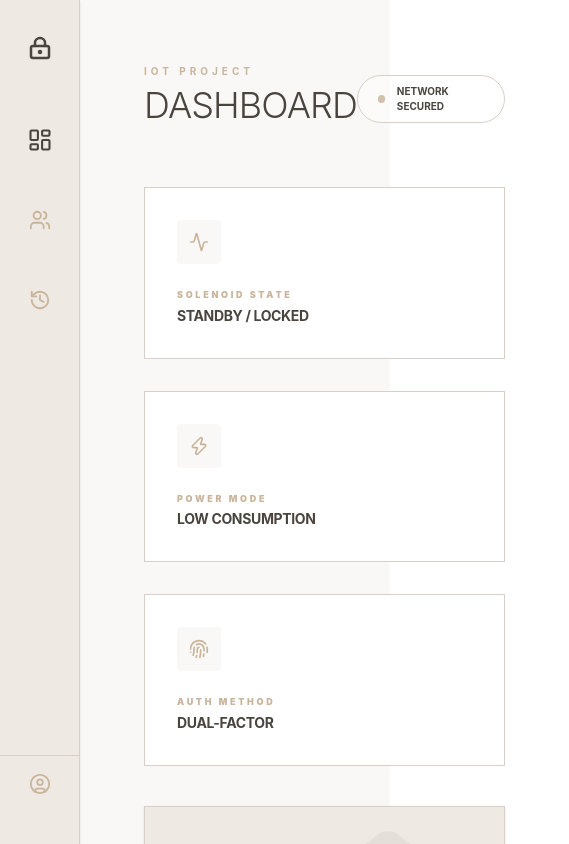
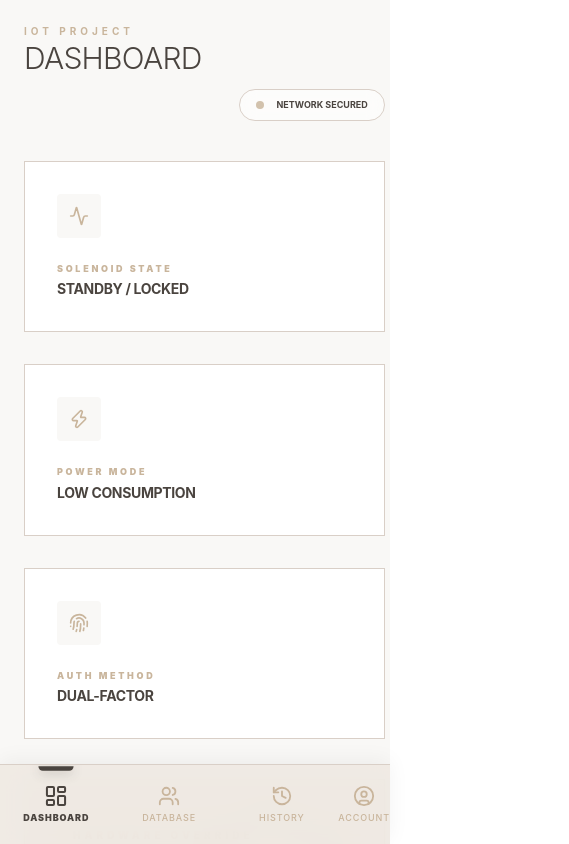
Before and after one commit to Nycto381/kunciin-web, a React (Vite) app in the folder secure-door-web/: page / in a window 390 px wide. Shown: the top 844 px of the page, 569 px wide, since content can reach past the window. Built offline with nearby package versions, Linux system fonts and the light colour scheme; no server answers; the database is empty.

Commit message:
fitur update responsif

```diff
--- a/secure-door-web/src/App.jsx
+++ b/secure-door-web/src/App.jsx
@@ -26,7 +26,6 @@ const App = () => {
       .channel('logs-changes')
       .on('postgres_changes', { event: 'INSERT', schema: 'public', table: 'door_logs' },
           () => {
-            // Panggil ulang fetchInitialData agar data baru langsung digabung dengan nama user
             fetchInitialData();
           })
       .subscribe();
@@ -49,13 +48,11 @@ const App = () => {
 
   const fetchInitialData = async () => {
     try {
-      // 1. Ambil data user credentials
       const { data: usersData } = await supabase
         .from('user_credentials')
         .select('*')
         .order('created_at', { ascending: false });
 
-      // 2. Ambil data logs secara sederhana
       const { data: logsData, error: logsError } = await supabase
         .from('door_logs')
         .select('*')
@@ -64,8 +61,6 @@ const App = () => {
 
       if (logsError) throw logsError;
 
-      // 3. PROSES PENGGABUNGAN DATA (Manual Join)
-      // Ini memastikan data tidak kosong meskipun relasi di Supabase belum diatur
       const enrichedLogs = logsData.map(log => {
         const userData = usersData?.find(u => u.fingerprint_id === log.fingerprint_id);
         return {
@@ -106,46 +101,58 @@ const App = () => {
   return (
     <div className="flex min-h-screen bg-[#F9F8F6] text-[#4A443F] font-sans selection:bg-[#C9B59C] selection:text-white">
 
-      {/* SIDEBAR DYNAMIS */}
-      <aside className="fixed left-0 top-0 h-screen bg-[#EFE9E3] border-r border-[#D9CFC7] z-50 transition-all duration-500 ease-in-out w-20 hover:w-64 group shadow-sm flex flex-col overflow-hidden">
-        <div className="h-24 flex items-center shrink-0 cursor-default relative overflow-hidden">
+      {/* SIDEBAR: Desktop (Kiri) & Mobile (Bawah) */}
+      <aside className="fixed bottom-0 left-0 w-full h-20 bg-[#EFE9E3]/90 backdrop-blur-md border-t border-[#D9CFC7] z-[100]
+                        md:top-0 md:left-0 md:h-screen md:w-20 md:hover:w-64 md:border-r md:border-t-0 md:bg-[#EFE9E3]
+                        flex flex-row md:flex-col transition-all duration-500 ease-in-out shadow-[0_-4px_20px_rgba(0,0,0,0.05)] md:shadow-none overflow-hidden">
+
+        {/* Logo Section - Hanya muncul di Desktop */}
+        <div className="hidden md:flex h-24 items-center shrink-0 cursor-default relative overflow-hidden">
           <div className="w-20 flex justify-center items-center shrink-0">
             <div className="transition-all duration-700 ease-in-out group-hover:rotate-[360deg] group-hover:scale-125">
               <LockKeyhole size={24} className="text-[#4A443F]" strokeWidth={2.5} />
             </div>
           </div>
-          <span className="text-xl tracking-[0.1em] group-hover:tracking-[0.25em] text-[#4A443F] opacity-0 group-hover:opacity-100 transition-all duration-700 ease-in-out whitespace-nowrap ml-1 font-medium group-hover:font-black">
-            KUNCIIN
-          </span>
-          <div className="absolute bottom-6 left-20 right-10 h-[2px] bg-[#4A443F] scale-x-0 group-hover:scale-x-100 transition-transform duration-700 origin-left opacity-20" />
+          <span className="text-xl tracking-[0.1em] font-medium ml-1">KUNCIIN</span>
         </div>
 
-        <nav className="flex-1 space-y-6 py-4">
+        {/* Navigation Items */}
+        <nav className="flex flex-row md:flex-col flex-1 items-center justify-around md:justify-start md:py-4 md:space-y-6 w-full">
           <NavItem active={activeTab === 'dashboard'} onClick={() => setActiveTab('dashboard')} icon={<LayoutDashboard size={22}/>} label="DASHBOARD" />
           <NavItem active={activeTab === 'users'} onClick={() => setActiveTab('users')} icon={<Users size={22}/>} label="DATABASE" />
           <NavItem active={activeTab === 'logs'} onClick={() => setActiveTab('logs')} icon={<History size={22}/>} label="HISTORY" />
+          {/* Mobile version of Account */}
+          <div className="md:hidden">
+            <NavItem active={activeTab === 'account'} onClick={() => setActiveTab('account')} icon={<UserCircle size={22}/>} label="ACCOUNT" />
+          </div>
         </nav>
 
-        <div className="pb-8 border-t border-[#D9CFC7]">
+        {/* Account Section - Hanya muncul di Desktop */}
+        <div className="hidden md:block pb-8 border-t border-[#D9CFC7]">
           <NavItem active={activeTab === 'account'} onClick={() => setActiveTab('account')} icon={<UserCircle size={22}/>} label="ACCOUNT" />
         </div>
       </aside>
 
-      <main className="flex-1 ml-20 p-16 transition-all duration-500">
-        <header className="flex justify-between items-end mb-16">
-          <div>
-            <p className="text-[10px] tracking-[0.4em] text-[#C9B59C] uppercase mb-2 font-bold">IoT Project</p>
-            <h2 className="text-4xl font-light text-[#4A443F] tracking-tight uppercase leading-none">
+      {/* MAIN CONTENT Area */}
+      <main className="flex-1 transition-all duration-500
+                       ml-0 md:ml-20
+                       p-6 md:p-16
+                       pb-32 md:pb-16">
+
+        <header className="flex flex-col md:flex-row justify-between items-start md:items-end mb-10 md:mb-16 gap-4">
+          <div className="space-y-1">
+            <p className="text-[10px] tracking-[0.4em] text-[#C9B59C] uppercase font-bold">IoT Project</p>
+            <h2 className="text-3xl md:text-4xl font-light text-[#4A443F] tracking-tight uppercase leading-none">
               {activeTab}
             </h2>
           </div>
-          <div className="flex items-center gap-3 text-[10px] font-bold border border-[#D9CFC7] px-5 py-2 rounded-full text-[#4A443F] bg-white/50">
+          <div className="flex items-center gap-3 text-[9px] font-bold border border-[#D9CFC7] px-4 py-2 rounded-full text-[#4A443F] bg-white/50 backdrop-blur-sm self-end md:self-auto">
             <span className="w-2 h-2 bg-[#C9B59C] rounded-full animate-pulse"></span>
             NETWORK SECURED
           </div>
         </header>
 
-        <div className="max-w-6xl">
+        <div className="max-w-6xl mx-auto">
           {activeTab === 'dashboard' && <Dashboard status={status} sendCommand={sendCommand} />}
           {activeTab === 'users' && <UserList users={users} refreshUsers={fetchInitialData} />}
           {activeTab === 'logs' && <DoorLogs logs={logs} />}
@@ -158,17 +165,27 @@ const App = () => {
 const NavItem = ({ active, onClick, icon, label }) => (
   <button
     onClick={onClick}
-    className={`w-full flex items-center transition-all duration-300 group/item relative h-14 overflow-hidden ${
-      active ? 'text-[#4A443F]' : 'text-[#C9B59C] hover:text-[#4A443F]'
-    }`}
+    className={`flex flex-col md:flex-row items-center justify-center md:justify-start transition-all duration-300 relative
+                w-full h-full md:h-14
+                ${active ? 'text-[#4A443F]' : 'text-[#C9B59C] hover:text-[#4A443F]'}`}
   >
-    <div className={`relative z-10 w-20 flex justify-center items-center shrink-0 transition-transform duration-300 ${active ? 'scale-115' : 'group-hover/item:scale-110'}`}>
+    {/* Icon Container */}
+    <div className={`relative z-10 md:w-20 flex justify-center items-center shrink-0 transition-transform duration-300
+                    ${active ? 'scale-110 md:scale-115' : 'hover:scale-110'}`}>
       {icon}
-      {active && <div className="absolute left-0 w-1 h-6 bg-[#4A443F] rounded-r-full" />}
+      {/* Active Indicator: Desktop (Side), Mobile (Top) */}
+      {active && (
+        <>
+          <div className="hidden md:block absolute left-0 w-1 h-6 bg-[#4A443F] rounded-r-full" />
+          <div className="md:hidden absolute -top-4 w-8 h-1 bg-[#4A443F] rounded-b-full shadow-[0_2px_10px_rgba(74,68,63,0.3)]" />
+        </>
+      )}
     </div>
-    <span className={`relative z-10 text-[11px] tracking-[0.2em] whitespace-nowrap transition-all duration-300 ml-1 opacity-0 group-hover:opacity-100 ${
-      active ? 'font-black scale-105' : 'font-medium group-hover/item:font-bold'
-    }`}>
+
+    {/* Label */}
+    <span className={`text-[9px] md:text-[11px] tracking-[0.1em] md:tracking-[0.2em] whitespace-nowrap transition-all duration-300
+                      mt-1 md:mt-0 md:ml-1 md:opacity-0 md:group-hover:opacity-100
+                      ${active ? 'font-black' : 'font-medium'}`}>
       {label}
     </span>
   </button>
```
